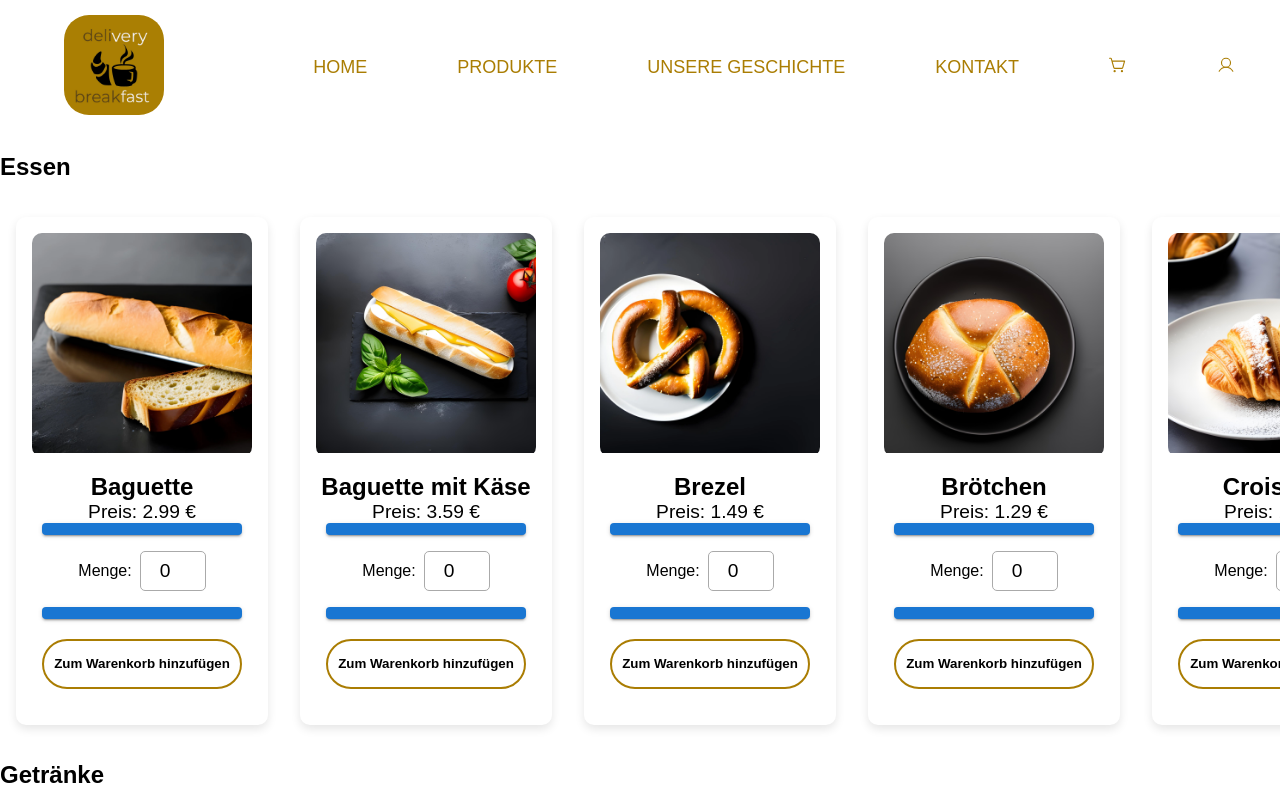
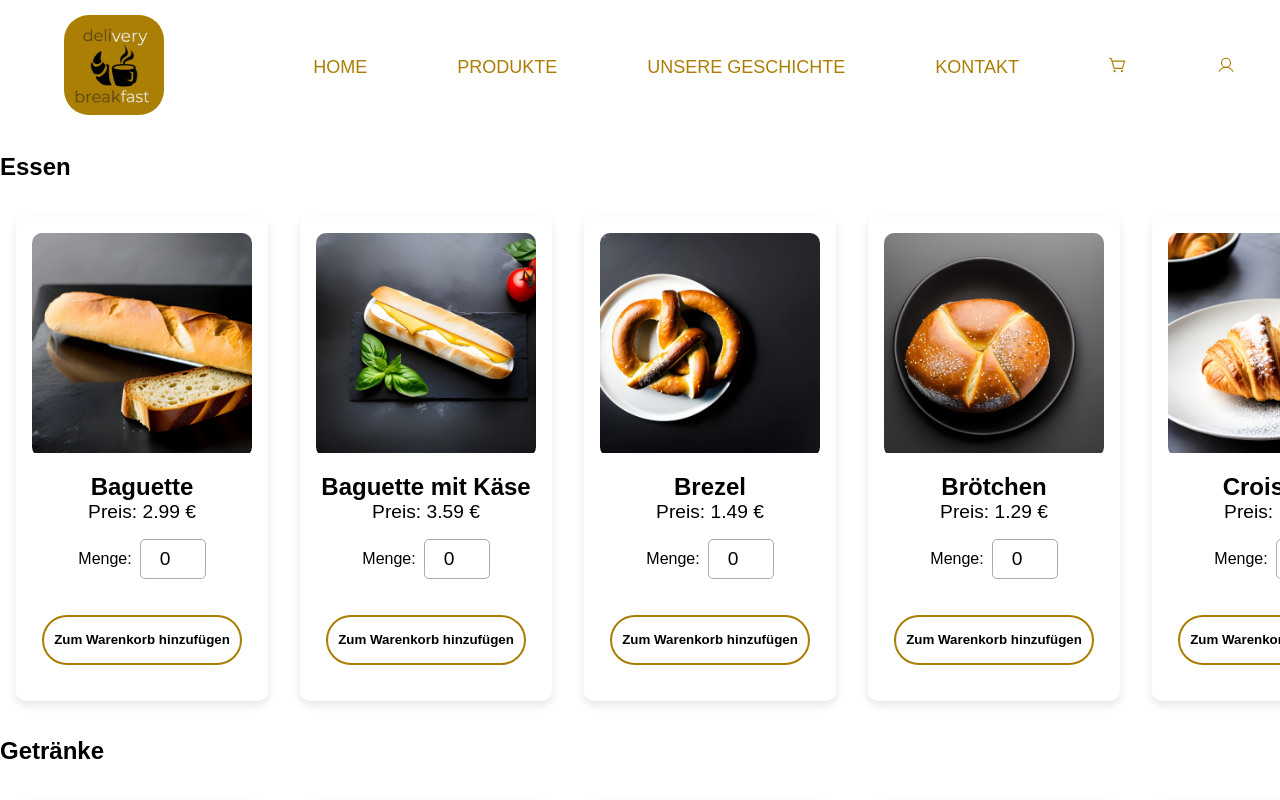
Before and after one commit to 2204Simon/Website-dynamisch, a React (Create React App) app in the folder my-app/: page /Produkte in a window 1280 px wide. Shown: the top 800 px of the page. Built offline with nearby package versions, Linux system fonts and the light colour scheme.

Commit message:
nachtrag

```diff
--- a/my-app/src/pages/produkte/ShoppingCard.tsx
+++ b/my-app/src/pages/produkte/ShoppingCard.tsx
@@ -1,6 +1,11 @@
 import React, { useState, ChangeEvent } from "react";
 import { useDispatch } from "react-redux"; // Import der useDispatch-Hook
-import { addToCart } from "../../redux/store"; // Import der addToCart-Action aus deiner Redux-Komponente
+import {
+  addToCart,
+  decreaseQuantity,
+  increaseQuantity,
+  CartItem,
+} from "../../redux/store"; // Import der addToCart-Action aus deiner Redux-Komponente
 import {
   Container,
   Details,
@@ -14,8 +19,6 @@ import {
 import { BlackColorButton } from "../general/button";
 import "react-toastify/dist/ReactToastify.css";
 import { CustomToast } from "../general/toast.style";
-import Button from "@mui/material/Button";
-import { Add, Remove } from "@mui/icons-material";
 
 interface ShoppingCardProps {
   image: string;
@@ -48,6 +51,14 @@ const ShoppingCard: React.FC<ShoppingCardProps> = ({ image, title, price }) => {
     }
   };
 
+  const handlePlus = (item: CartItem) => {
+    decreaseQuantity(item);
+  };
+
+  const handleMinus = (item: CartItem) => {
+    increaseQuantity(item);
+  };
+
   return (
     <Container>
       <ImageContainer>
@@ -56,7 +67,7 @@ const ShoppingCard: React.FC<ShoppingCardProps> = ({ image, title, price }) => {
       <Details>
         <Title>{title}</Title>
         <Price>Preis: {price} €</Price>
-        <Button variant="contained" color="primary" startIcon={<Add />} />
+
         <Quantity>
           <label htmlFor="quantity">Menge:</label>
           <QuantityInput
@@ -68,7 +79,7 @@ const ShoppingCard: React.FC<ShoppingCardProps> = ({ image, title, price }) => {
             onChange={handleQuantityChange}
           />
         </Quantity>
-        <Button variant="contained" color="primary" startIcon={<Remove />} />
+
         <BlackColorButton
           onClick={handleAddToCart}
           caption="Zum Warenkorb hinzufügen"
```
